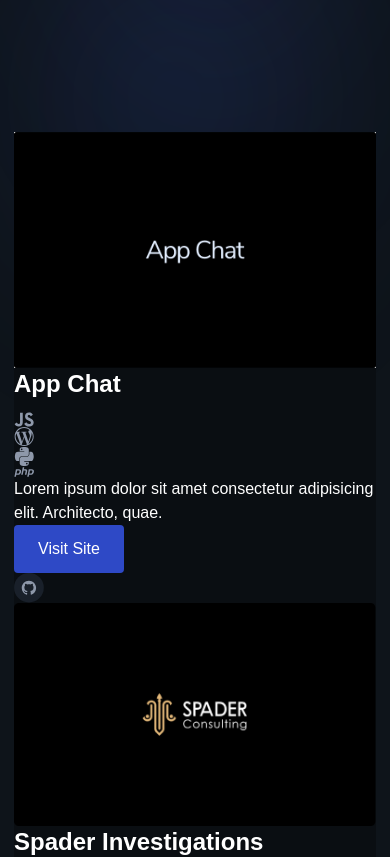
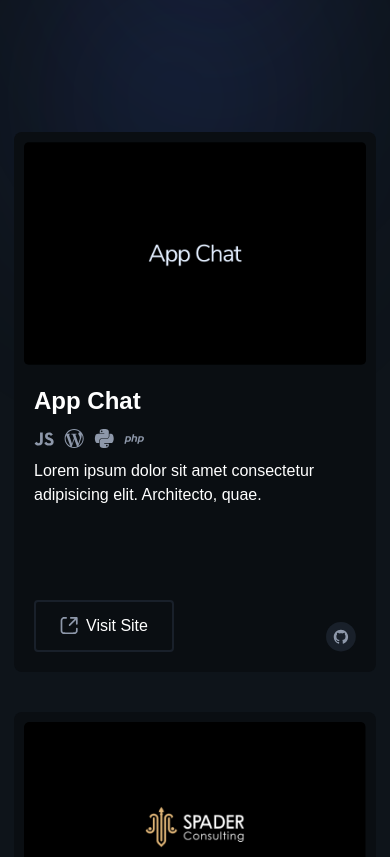
Before and after one commit to Nickolas-Hernandez/nickhernandez.dev, a Next.js app: page / in a window 390 px wide. Shown: the part 800-1657 px from the top of the page. Built offline with nearby package versions, Linux system fonts and the light colour scheme; a web font is replaced by a local one.

Commit message:
Style on mobile #4

```diff
--- a/src/components/projectsSection/projectRenderer.tsx
+++ b/src/components/projectsSection/projectRenderer.tsx
@@ -3,6 +3,7 @@ import Link from 'next/link';
 import { project } from '@/interfaces/project';
 import { iconsData } from '@/data/icons';
 import github from 'public/github.svg'
+import openLink from 'public/openLink.svg'
 
 export const ProjectsRenderer = (projects: project[ ]) => {
   const Projects = projects.map((project, i: number) => {
@@ -24,14 +25,16 @@ const Project = ({ project }: { project: project }, key: number) => {
       <div className="content-wrapper">
         { key === 0 ? <strong>Featured Project</strong> : null }
         <h3>{project.title}</h3>
-        <div className="icon-wrapper">
+        <div className="icons-wrapper">
           { ...Icons }
         </div>
         <p>{project.description}</p>
       </div>
       <div className="link-wrapper">
         <Link href={ project.live } target="_blank">
-          <button className='style-project'>Visit Site</button>
+          <button className='style-project'>
+            <Image className='mr-2' src={ openLink } alt="Visit project site" width={18} height={18} /> Visit Site
+          </button>
         </Link>
         <Link href={ project.github } target="_blank">
           <Image src={github} alt="Link to Github Repository" width={30} height={30} />
--- a/src/components/projectsSection/projectsSection.tsx
+++ b/src/components/projectsSection/projectsSection.tsx
@@ -5,7 +5,7 @@ export const ProjectsSection = () => {
   const projects = ProjectsRenderer(projectData);
 
   return (
-    <section id="projects">
+    <section id="projects" className="projects-section">
       <div className="contain">
         { [...projects]}
       </div>
--- a/src/styles/sections/_projects.scss
+++ b/src/styles/sections/_projects.scss
@@ -0,0 +1,41 @@
+.projects-section {
+  .contain {
+    .project {
+      @apply rounded-lg p-2.5 mb-10 flex flex-col justify-start;
+
+      height: 540px;
+
+      .image-wrapper {
+        @apply mb-5;
+
+        img{
+          border-radius: 5px;
+        }
+      }
+
+      .content-wrapper {
+        @apply px-2.5;
+
+        .icons-wrapper {
+          @apply flex justify-start items-center mb-2.5;
+
+          .tech-icon {
+            @apply mr-2.5;
+
+            &:last-child {
+              @apply mr-0;
+            }
+          }
+        }
+      }
+
+      .link-wrapper {
+        @apply w-full flex justify-between items-end mt-auto px-2.5 pb-2.5;
+      }
+    }
+
+    button.style-project {
+      @apply bg-opacity-0 border-2 border-neutral-dark flex items-center;
+    }
+  }
+}
```
Also changed, not shown: public/openLink.svg.
